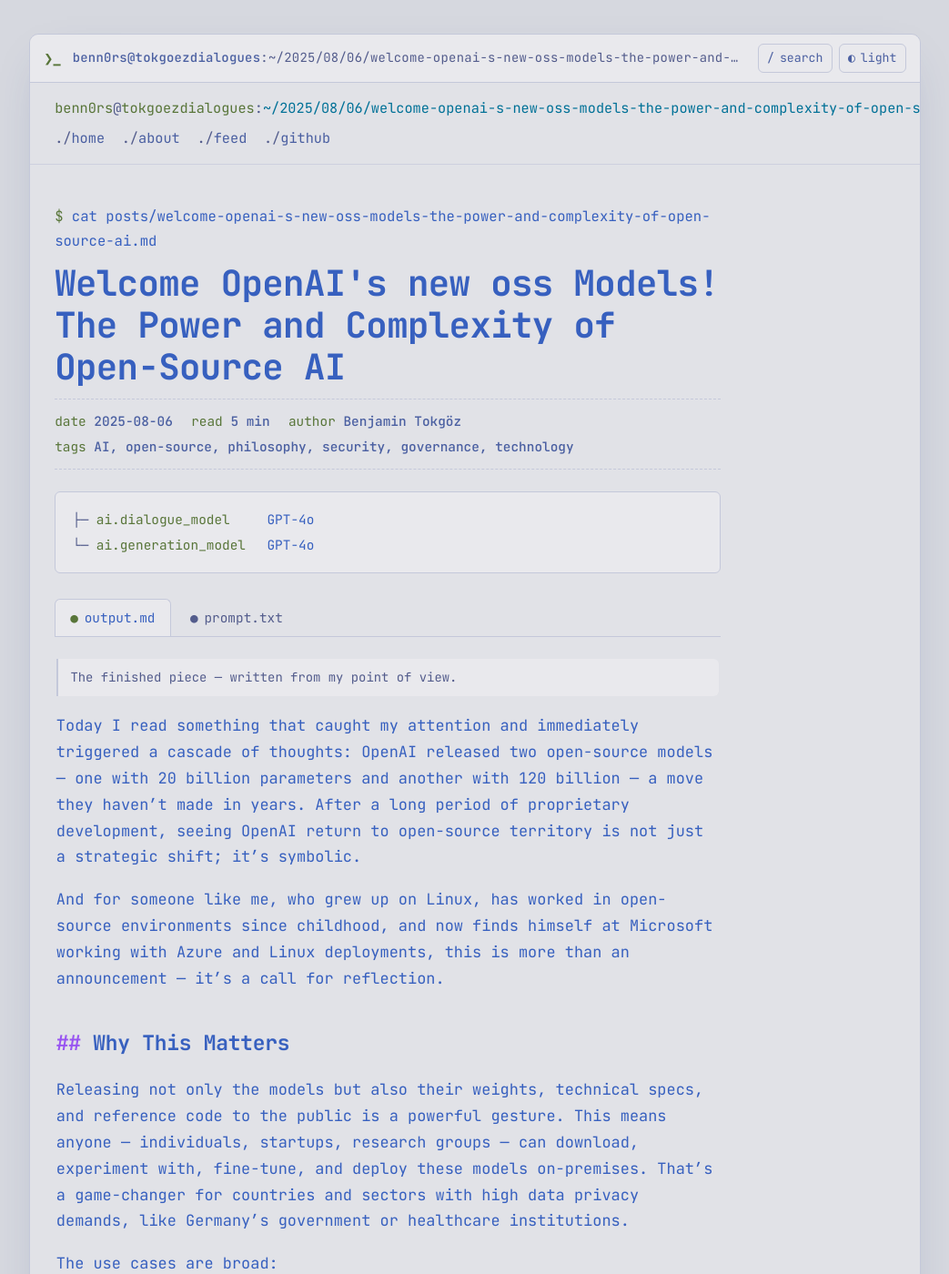
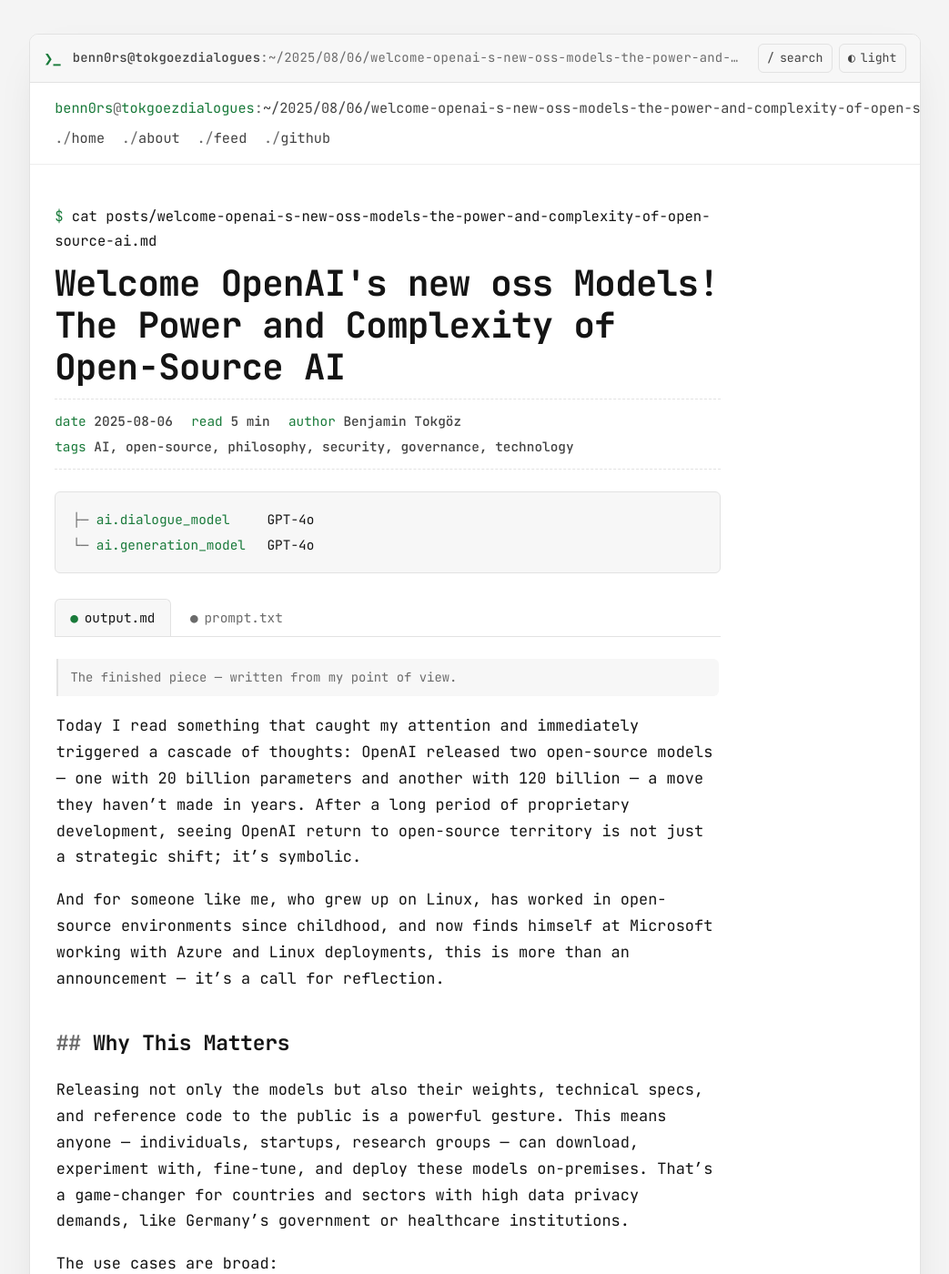
Before and after one commit to benjamintokgoez/tokgoezdialogues, a Jekyll site: the page built from _posts/2025-08-07-welcome-openai-s-new-oss-models-the-power-and-complexity-of-open-source-ai.md, in a window 1280 px wide and 1400 px high. Shown: the whole window at 91% size, without its empty margins (118-1161 px from the left). Built offline with Jekyll 4.4.1, drawn with Linux system fonts in a browser that asks for light colours.

Commit message:
Theme: monochrome (black & white) with a single green accent
Replace the Tokyo Night palette with a near-black/white scheme plus one
green accent in both dark and light modes.

- Dark: #0a0a0a bg, #ededed text; Light: #fff bg, #141414 text
- Green (#4ade80 dark / #197a3a light) reserved for accents: prompts,
  cursor, links, active states, NORMAL block, manifest keys
- All other hues collapse to neutral grey; AA contrast verified
- Update favicon, theme-color meta, and top glow (green in dark, none in light)

Co-Authored-By: Claude Opus 4.8 (1M context) <noreply@anthropic.com>

```diff
--- a/_includes/head.html
+++ b/_includes/head.html
@@ -1,7 +1,7 @@
 <meta charset="utf-8">
 <meta name="viewport" content="width=device-width, initial-scale=1, viewport-fit=cover">
-<meta name="theme-color" content="#1a1b26" media="(prefers-color-scheme: dark)">
-<meta name="theme-color" content="#e1e2e7" media="(prefers-color-scheme: light)">
+<meta name="theme-color" content="#0a0a0a" media="(prefers-color-scheme: dark)">
+<meta name="theme-color" content="#ffffff" media="(prefers-color-scheme: light)">
 
 {% comment %} No-flash theme: apply stored/preferred theme before first paint. {% endcomment %}
 <script>
--- a/assets/css/terminal.css
+++ b/assets/css/terminal.css
@@ -1,38 +1,42 @@
 /* =============================================================================
    Tokgoez Dialogues — terminal design system
-   Palette: Tokyo Night (dark) / Tokyo Night Day (light)
+   Palette: monochrome (black & white) + a single green accent, both modes
    ========================================================================== */
 
 /* ── Design tokens ───────────────────────────────────────────────────────── */
 :root {
   color-scheme: dark;
 
-  /* Tokyo Night (dark) — default */
-  --bg:          #1a1b26; /* editor background          */
-  --bg-deep:     #16161e; /* terminal void / behind app */
-  --bg-panel:    #1f2335; /* cards, chrome              */
-  --bg-elevated: #24283b; /* hover, active rows         */
-  --bg-inline:   #292e42; /* inline code               */
+  /* Monochrome (black & white) + a single green accent — default (dark) */
+  --bg:          #0a0a0a; /* near-black background      */
+  --bg-deep:     #000000; /* terminal void             */
+  --bg-panel:    #141414; /* cards, chrome             */
+  --bg-elevated: #1f1f1f; /* hover, active rows        */
+  --bg-inline:   #1a1a1a; /* inline code              */
 
-  --fg:          #c0caf5; /* primary text              */
-  --fg-muted:    #9aa5ce; /* secondary text            */
-  --fg-dim:      #828bb8; /* comments, metadata (AA ≥4.5:1) */
-  --border:      #2a2e44;
-  --border-soft: #222536;
+  --fg:          #ededed; /* primary text (white)     */
+  --fg-muted:    #a8a8a8; /* secondary text           */
+  --fg-dim:      #8a8a8a; /* comments, metadata (AA)  */
+  --border:      #262626;
+  --border-soft: #1b1b1b;
 
-  --blue:    #7aa2f7;
-  --cyan:    #7dcfff;
-  --green:   #9ece6a;
-  --magenta: #bb9af7;
-  --red:     #f7768e;
-  --orange:  #ff9e64;
-  --yellow:  #e0af68;
-  --teal:    #73daca;
+  /* The one accent */
+  --green:   #4ade80;
 
-  --accent:       var(--blue);
-  --accent-soft:  rgba(122, 162, 247, 0.14);
-  --prompt:       var(--green);   /* the $ */
-  --path:         var(--cyan);    /* ~/path */
+  /* Legacy hue slots collapsed to monochrome / green */
+  --blue:    var(--green);
+  --cyan:    var(--green);
+  --teal:    var(--green);
+  --magenta: var(--fg-dim);
+  --red:     var(--fg-muted);
+  --orange:  var(--fg-muted);
+  --yellow:  var(--fg-muted);
+
+  --accent:       var(--green);
+  --accent-soft:  rgba(74, 222, 128, 0.16);
+  --prompt:       var(--green);    /* the $ */
+  --path:         var(--fg-muted); /* ~/path */
+  --glow:         rgba(74, 222, 128, 0.05); /* faint green top glow */
 
   /* Fonts */
   --mono: "JetBrains Mono", "Fira Code", "DejaVu Sans Mono", "Ubuntu Mono",
@@ -53,34 +57,36 @@
 [data-theme="light"] {
   color-scheme: light;
 
-  /* Tokyo Night Day */
-  --bg:          #e1e2e7;
-  --bg-deep:     #d6d8df;
-  --bg-panel:    #e9e9ed;
-  --bg-elevated: #d4d6e4;
-  --bg-inline:   #cdcfdd;
+  /* Monochrome (white & black) + a single green accent — light */
+  --bg:          #ffffff;
+  --bg-deep:     #f4f4f4;
+  --bg-panel:    #f7f7f7;
+  --bg-elevated: #ececec;
+  --bg-inline:   #ededed;
 
-  --fg:          #3760bf;
-  --fg-muted:    #4a5fa1; /* AA ≥4.5:1 on light bg/panel */
-  --fg-dim:      #535c8c; /* AA ≥4.5:1 on light bg/panel */
-  --border:      #c4c8da;
-  --border-soft: #cdd0df;
+  --fg:          #141414; /* near-black text */
+  --fg-muted:    #424242;
+  --fg-dim:      #6b6b6b; /* AA on white/panel */
+  --border:      #e2e2e2;
+  --border-soft: #eeeeee;
 
-  --blue:    #2e7de9;
-  --cyan:    #007197;
-  --green:   #587539;
-  --magenta: #9854f1;
-  --red:     #f52a65;
-  --orange:  #b15c00;
-  --yellow:  #8c6c3e;
-  --teal:    #118c74;
+  --green:   #197a3a;
 
-  --accent:      var(--blue);
-  --accent-soft: rgba(46, 125, 233, 0.12);
+  --blue:    var(--green);
+  --cyan:    var(--green);
+  --teal:    var(--green);
+  --magenta: var(--fg-dim);
+  --red:     var(--fg-muted);
+  --orange:  var(--fg-muted);
+  --yellow:  var(--fg-muted);
+
+  --accent:      var(--green);
+  --accent-soft: rgba(25, 122, 58, 0.12);
   --prompt:      var(--green);
-  --path:        var(--cyan);
+  --path:        var(--fg-muted);
+  --glow:        rgba(0, 0, 0, 0); /* no glow on white */
 
-  --shadow: 0 18px 50px -24px rgba(48, 68, 130, 0.35);
+  --shadow: 0 18px 50px -24px rgba(0, 0, 0, 0.18);
 }
 
 /* ── Reset ───────────────────────────────────────────────────────────────── */
@@ -98,7 +104,7 @@ body {
   line-height: 1.7;
   color: var(--fg);
   background:
-    radial-gradient(1200px 600px at 80% -10%, rgba(122,162,247,0.08), transparent 60%),
+    radial-gradient(1200px 600px at 80% -10%, var(--glow), transparent 60%),
     var(--bg-deep);
   min-height: 100vh;
   display: flex;
@@ -154,7 +160,7 @@ kbd {
 .progress {
   position: fixed; inset: 0 auto auto 0;
   height: 2px; width: 0;
-  background: linear-gradient(90deg, var(--green), var(--cyan), var(--magenta));
+  background: var(--green);
   z-index: 60;
   transition: width 0.1s linear;
 }
@@ -241,7 +247,7 @@ kbd {
 .nav .ps1 .host { color: var(--green); }
 .nav .ps1 .sep  { color: var(--fg-dim); }
 .nav .ps1 .cwd  { color: var(--path); }
-.nav .ps1 .dollar { color: var(--magenta); margin-left: 0.15rem; }
+.nav .ps1 .dollar { color: var(--prompt); margin-left: 0.15rem; }
 .nav-links { display: flex; flex-wrap: wrap; gap: 0.1rem 1.1rem; }
 .nav-links a {
   color: var(--fg-muted);
@@ -328,8 +334,8 @@ kbd {
 .tag .n { color: var(--fg-dim); margin-left: 0.3rem; font-size: 0.92em; }
 .tag[aria-pressed="true"] {
   color: var(--bg);
-  background: var(--magenta);
-  border-color: var(--magenta);
+  background: var(--green);
+  border-color: var(--green);
 }
 .tag[aria-pressed="true"]::before,
 .tag[aria-pressed="true"] .n { color: var(--bg); opacity: 0.85; }
@@ -458,8 +464,8 @@ a.tag:hover { text-decoration: none; }
   border-color: var(--border);
 }
 .tab[data-kind="output"][aria-selected="true"] .dot { color: var(--green); }
-.tab[data-kind="prompt"][aria-selected="true"] .dot { color: var(--magenta); }
-.tab[data-kind="walk"][aria-selected="true"]   .dot { color: var(--cyan); }
+.tab[data-kind="prompt"][aria-selected="true"] .dot { color: var(--green); }
+.tab[data-kind="walk"][aria-selected="true"]   .dot { color: var(--green); }
 
 .tabpanel {
   padding: 1.4rem 0.1rem 0.2rem;
@@ -559,7 +565,7 @@ figure.dog figcaption { color: var(--fg-dim); font-size: 0.85rem; margin-top: 0.
 .prose ul, .prose ol { padding-left: 1.4rem; }
 .prose li::marker { color: var(--magenta); }
 .prose strong { color: var(--fg); font-weight: 600; }
-.prose em { color: var(--yellow); font-style: normal; }
+.prose em { color: inherit; font-style: italic; }
 .prose hr { border: none; border-top: 1px dashed var(--border); margin: 2rem 0; }
 
 .prose blockquote {
```
Also changed, not shown: assets/favicon.svg.
